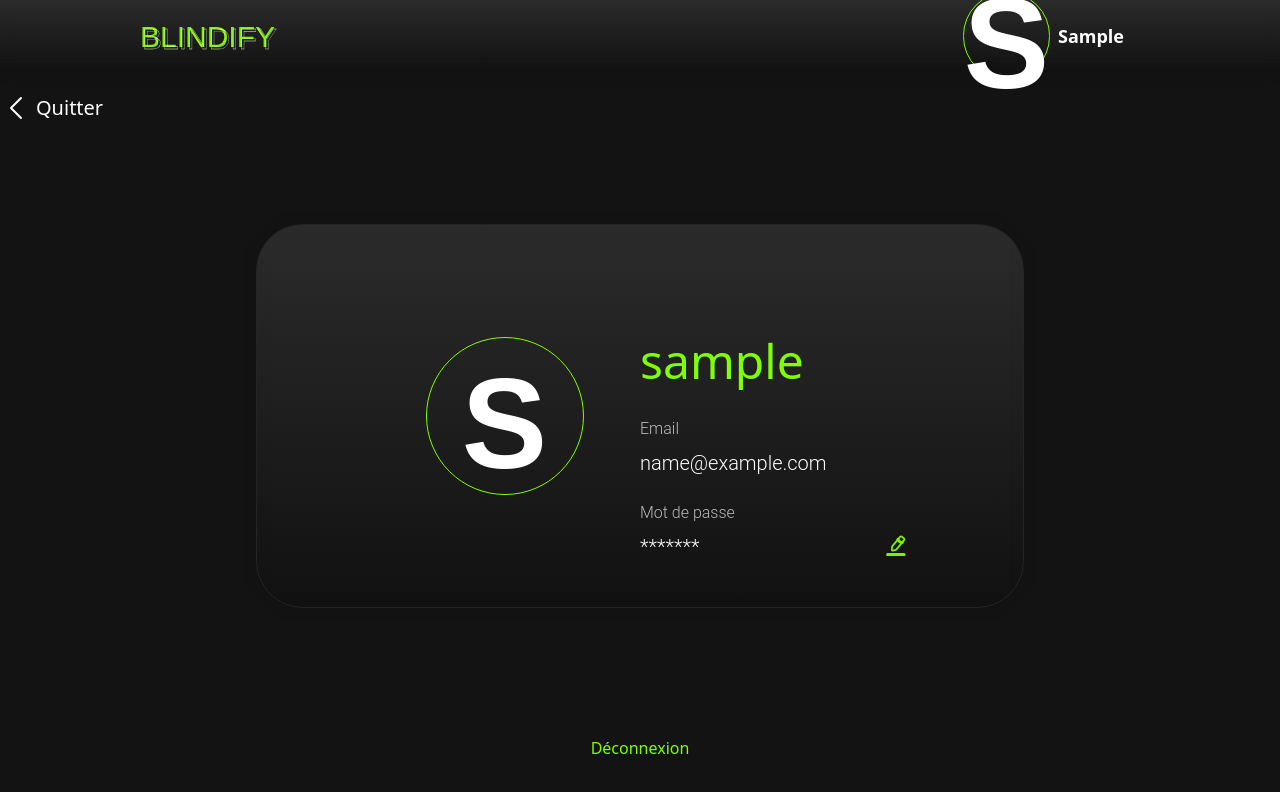
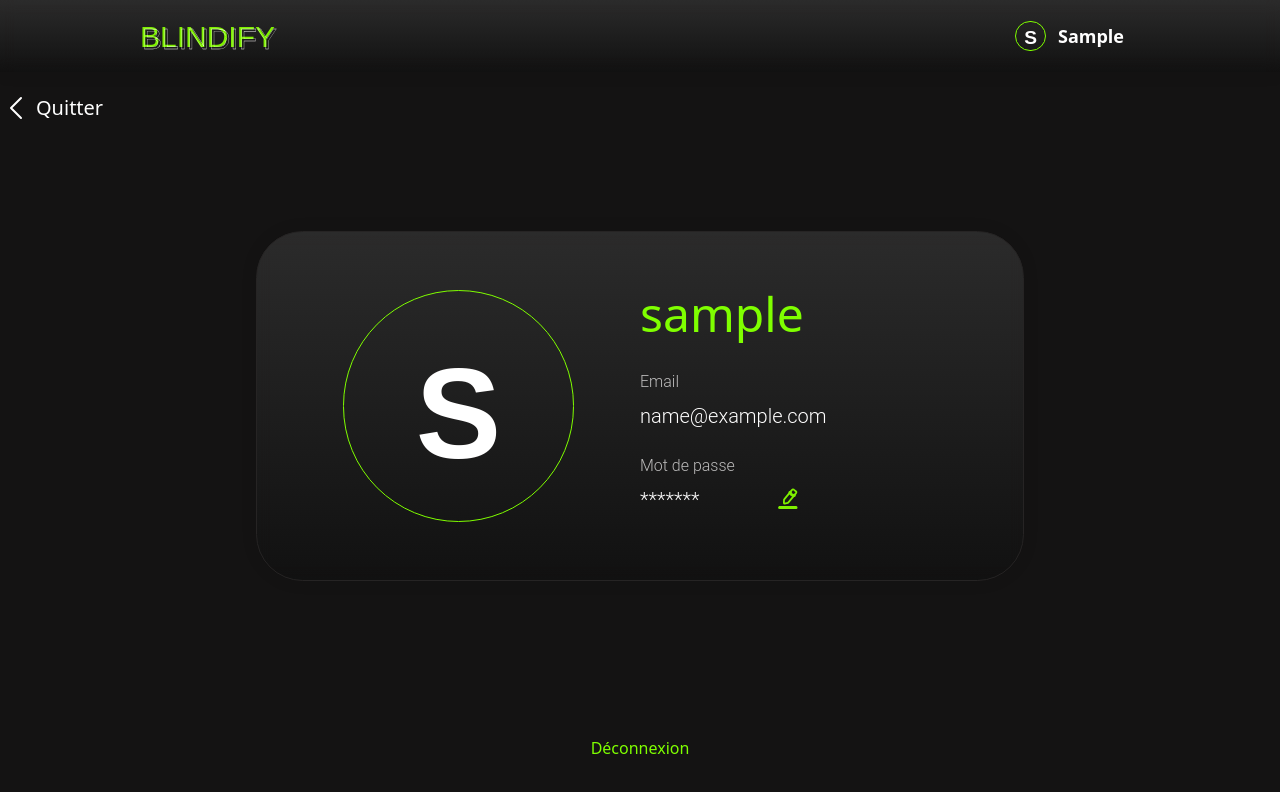
Before and after one commit to AngelHRD/BlindTestProjet, a React (Vite) app: page /compte in a window 1280 px wide. Shown: the top 792 px of the page. Built offline with nearby package versions, Linux system fonts and the light colour scheme; sample sign-in values are in the browser's storage; a web font is replaced by a local one.

Commit message:
accountpage css

```diff
--- a/src/components/Avatar.jsx
+++ b/src/components/Avatar.jsx
@@ -1,15 +1,28 @@
-import React from 'react';
+import PropTypes from 'prop-types';
+import { Link } from 'react-router-dom';
+import { forwardRef } from 'react';
 
-const Avatar = () => {
+const Avatar = forwardRef(({ textSize, margin }, ref) => {
     const userInfo = JSON.parse(localStorage.getItem('user'));
     const username = userInfo?.username || '?';
     const initial = username.charAt(0).toUpperCase();
 
     return (
-        <div className='w-full h-full flex items-center justify-center text-[10vw] t-owners mt-2 leading-none text-white font-bold'>
+        <div
+            ref={ref}
+            className={` ${margin} w-full h-full flex items-center justify-center  t-owners leading-none text-white font-bold `}
+            style={{ fontSize: textSize }}
+        >
             {initial}
         </div>
     );
+});
+
+Avatar.displayName = 'Avatar';
+
+Avatar.propTypes = {
+    textSize: PropTypes.string,
+    margin: PropTypes.string,
 };
 
 export default Avatar;
--- a/src/layouts/Header.jsx
+++ b/src/layouts/Header.jsx
@@ -67,8 +67,8 @@ function Header() {
                                 className='flex items-center cursor-pointer gap-2 rounded-full px-4 py-2   hover:bg-neutral-800'
                                 onClick={() => setIsDropdownOpen(!isDropdownOpen)}
                             >
-                                <div className='aspect-square h-full rounded-full border border-[chartreuse]'>
-                                    <Avatar username={user.username} />
+                                <div className='aspect-square w-auto p-2 pt-3 rounded-full border border-[chartreuse] mr-1'>
+                                    <Avatar margin='0' textSize='1.5vw' username={user.username} />
                                 </div>
                                 {/* <svg
                                     xmlns='http://www.w3.org/2000/svg'
--- a/src/pages/auth/AccountPage.jsx
+++ b/src/pages/auth/AccountPage.jsx
@@ -19,21 +19,22 @@ function AccountPage() {
         <>
             <div className='container mx-auto lg:h-[calc(100vh-72px)] flex flex-col'>
                 <LinkBack to='/' text='Quitter' />
-                <div className='flex flex-col items-center mt-20 flex-grow'>
-                    <div className='flex bg-blur w-3/5 h-2/3 justify-center p-28'>
-                        <div className='w-1/2  flex justify-center '>
-                            <div className='aspect-square max-w-full max-h-full rounded-full border border-[chartreuse]'>
-                                <Avatar username={userInfo?.username} />
+                <div className='flex flex-col items-center h-full'>
+                    <div className='flex  w-3/5 h-4/5 justify-center items-center'>
+                        <div className='flex bg-blur w-full h-4/6 justify-center items-center px-5'>
+                            <div className='w-1/2 h-2/3 flex justify-center'>
+                                <div className='aspect-square h-full rounded-full border border-[chartreuse]'>
+                                    <Avatar margin='mt-2' textSize='10vw' username={userInfo?.username} />
                                 </div>
                             </div>
 
-                        <div className=' w-1/2'>
+                            <div className=' w-1/2 h-2/3'>
                                 <p className='font-roboto text-5xl text-[chartreuse] mb-8'>{userInfo?.username}</p>
                                 <div className='mb-6'>
                                     <p className='para opacity-70 mb-2'>Email</p>
                                     <p className='para text-xl'>{userInfo?.email}</p>
                                 </div>
-                            <div className='flex justify-between'>
+                                <div className='flex justify-between pr-50'>
                                     <div>
                                         <p className='para opacity-70 mb-2'>Mot de passe</p>
                                         <p className='para text-xl'>*******</p>
@@ -52,9 +53,9 @@ function AccountPage() {
                                                 <path
                                                     d='M17.265 4.16231L19.21 5.74531C19.3978 5.9283 19.5031 6.17982 19.5015 6.44201C19.5 6.70421 19.3919 6.9545 19.202 7.13531L17.724 8.93531L12.694 15.0723C12.6069 15.1749 12.4897 15.2473 12.359 15.2793L9.75102 15.8793C9.40496 15.8936 9.10654 15.6384 9.06702 15.2943L9.18902 12.7213C9.19806 12.5899 9.25006 12.4652 9.33702 12.3663L14.15 6.50131L15.845 4.43331C16.1743 3.98505 16.7938 3.86684 17.265 4.16231Z'
                                                     stroke='#7ff000'
-                                                stroke-width='1.5'
-                                                stroke-linecap='round'
-                                                stroke-linejoin='round'
+                                                    strokeWidth='1.5'
+                                                    strokeLinecap='round'
+                                                    strokeLinejoin='round'
                                                 ></path>{' '}
                                                 <path
                                                     d='M5.5 18.2413C5.08579 18.2413 4.75 18.5771 4.75 18.9913C4.75 19.4056 5.08579 19.7413 5.5 19.7413V18.2413ZM19.2 19.7413C19.6142 19.7413 19.95 19.4056 19.95 18.9913C19.95 18.5771 19.6142 18.2413 19.2 18.2413V19.7413ZM14.8455 6.22062C14.6904 5.83652 14.2534 5.65082 13.8693 5.80586C13.4852 5.9609 13.2995 6.39796 13.4545 6.78206L14.8455 6.22062ZM17.8893 9.66991C18.2933 9.57863 18.5468 9.17711 18.4556 8.77308C18.3643 8.36904 17.9628 8.1155 17.5587 8.20678L17.8893 9.66991ZM5.5 19.7413H19.2V18.2413H5.5V19.7413ZM13.4545 6.78206C13.6872 7.35843 14.165 8.18012 14.8765 8.8128C15.6011 9.45718 16.633 9.95371 17.8893 9.66991L17.5587 8.20678C16.916 8.35198 16.3609 8.12551 15.8733 7.69189C15.3725 7.24656 15.0128 6.63526 14.8455 6.22062L13.4545 6.78206Z'
@@ -66,7 +67,8 @@ function AccountPage() {
                                 </div>
                             </div>
                         </div>
-                    <div className='flex flex-grow items-end mb-5'>
+                    </div>
+                    <div className='flex h-1/5 items-end pb-5 '>
                         <button
                             className='w-64 h-16 text-center text-[chartreuse] cursor-pointer hover:underline'
                             onClick={() => {
```
Lines whose indentation alone changed are shown as unchanged.
